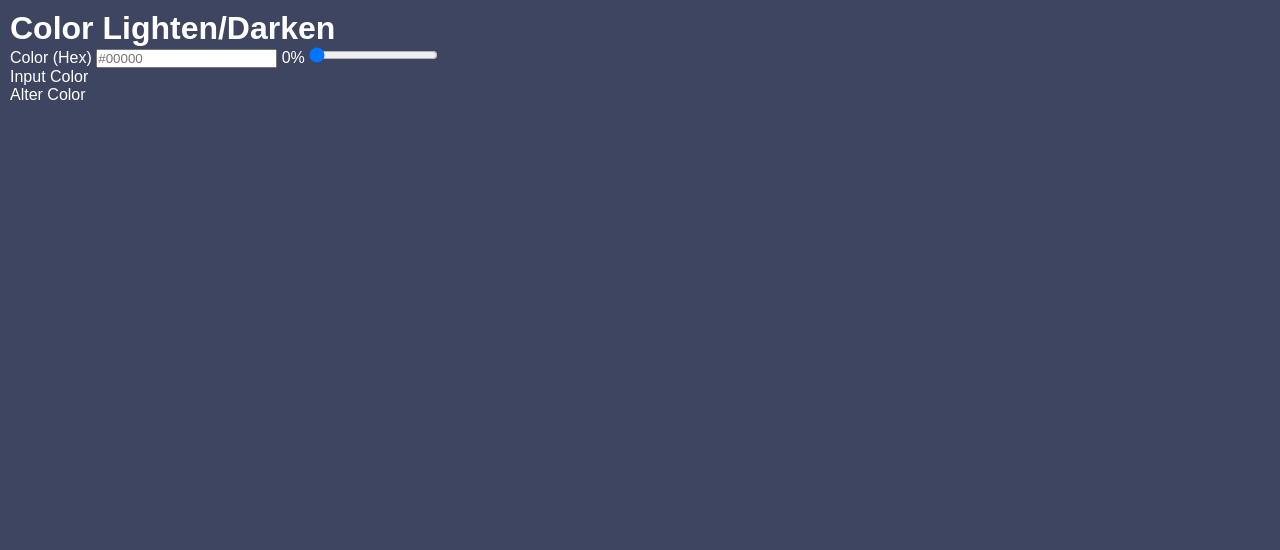
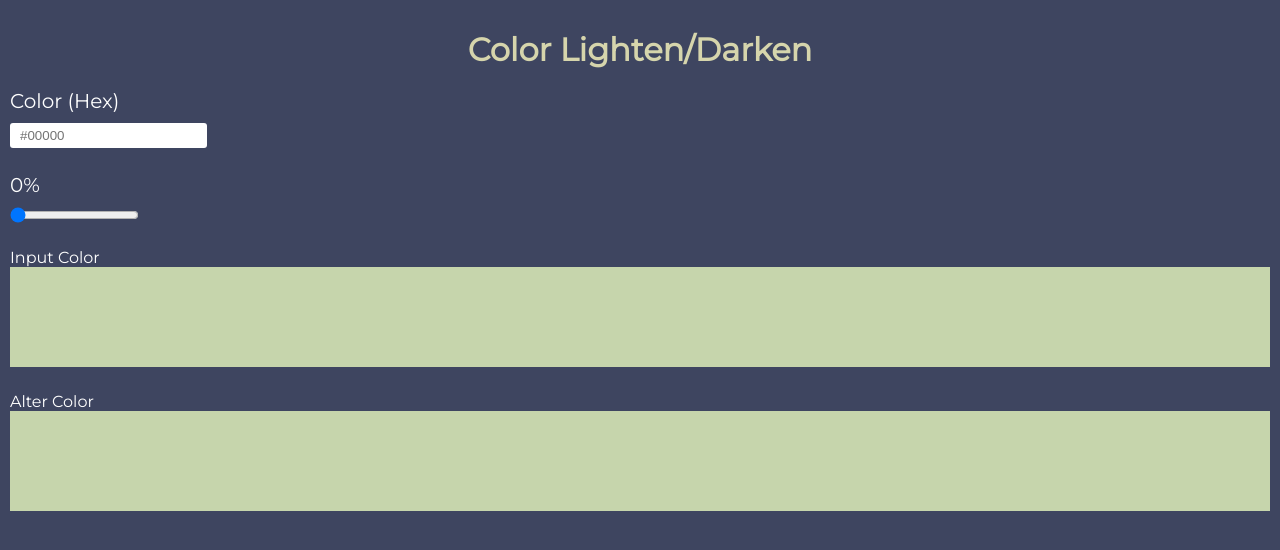
Before and after one commit to Fatima-hub333/JavaScript_Color_Tool, a plain HTML site: page index.html in a window 1280 px wide. Drawn offline with Linux system fonts and the light colour scheme.

Commit message:
Base styling

```diff
--- a/index.css
+++ b/index.css
@@ -4,7 +4,7 @@
 }
 
 body {
-  font-family: 'Monsterrat', sans-serif;
+  font-family: 'Montserrat', sans-serif;
   background-color: #3e4560;
   color: white;
 }
@@ -12,3 +12,32 @@ body {
 .container {
   padding: 10px;
 }
+
+.title {
+  text-align: center;
+  margin: 20px;
+  color: #d6d5ac;
+}
+
+label {
+  display: block;
+  font-size: 20px;
+  margin-bottom: 10px;
+}
+
+input {
+  margin-bottom: 25px;
+}
+
+input[type="text"] {
+  padding: 5px 10px;
+  border-radius: 3px;
+  border: none;
+}
+
+.box {
+  height: 100px;
+  width: 100%;
+  background-color: #c6d5ac;
+  margin-bottom: 25px;
+}
```
Also changed, not shown: index.html (+1 -0 lines).
